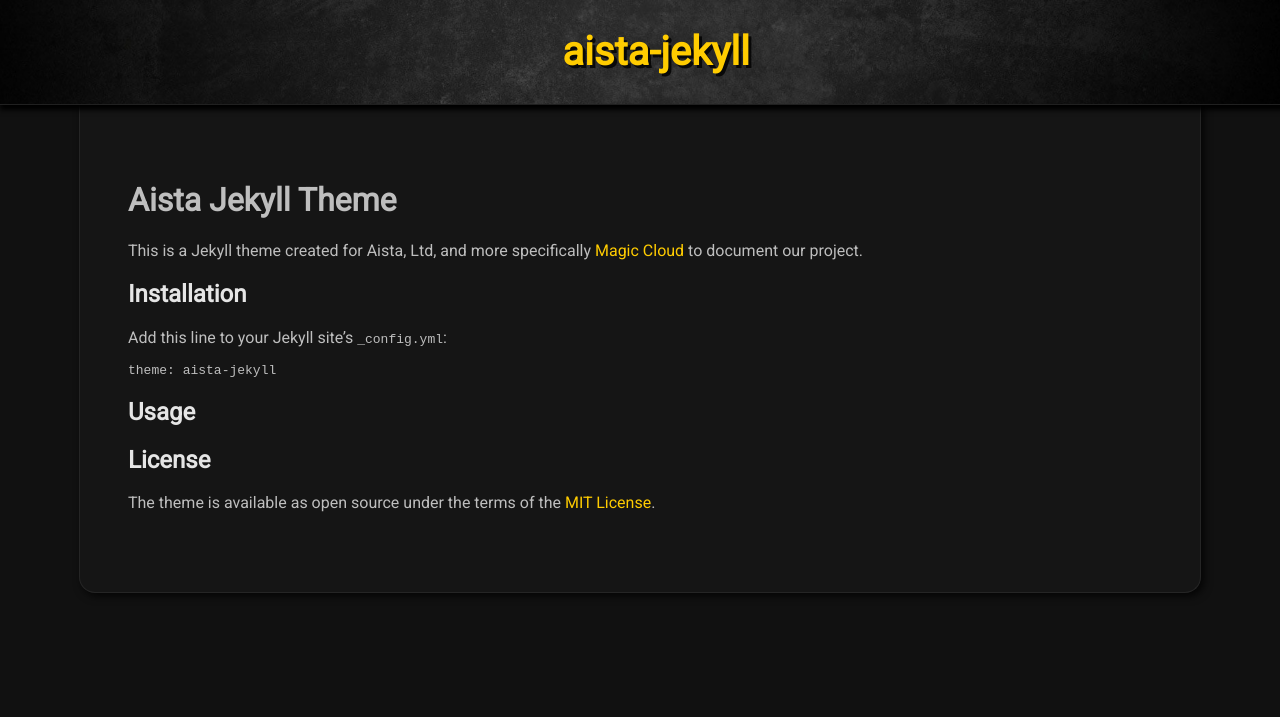
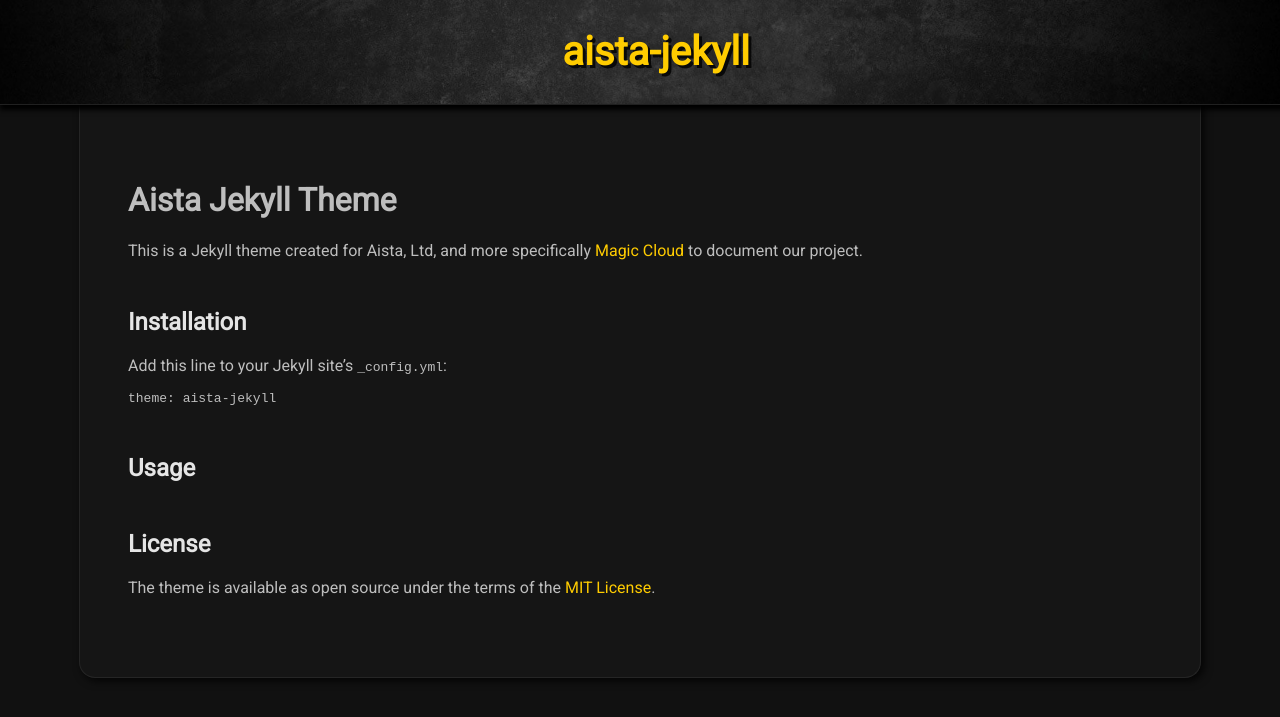
Before and after one commit to polterguy/aista-jekyll, a Jekyll site: the page built from README.md, in a window 1280 px wide. Shown: the top 717 px of the page. Built offline with Jekyll 4.4.1, drawn with Linux system fonts in a browser that asks for light colours; our own code applies the rules of GitHub Pages for plain Markdown files.

Commit message:
Update style.css

```diff
--- a/assets/style.css
+++ b/assets/style.css
@@ -18,6 +18,7 @@ a:hover, a:active, a:focus {
 
 h2, h3, h4, h5, h6 {
   color: #e5e5e5;
+  margin-top: 3rem;
 }
 
 .banner {
@@ -74,6 +75,10 @@ h2, h3, h4, h5, h6 {
   box-shadow: 3px 3px 8px rgba(0,0,0,.8);
 }
 
+.content p {
+  text-align: justify;
+}
+
 .content .copyright {
   text-align: center;
   color: #999;
```
